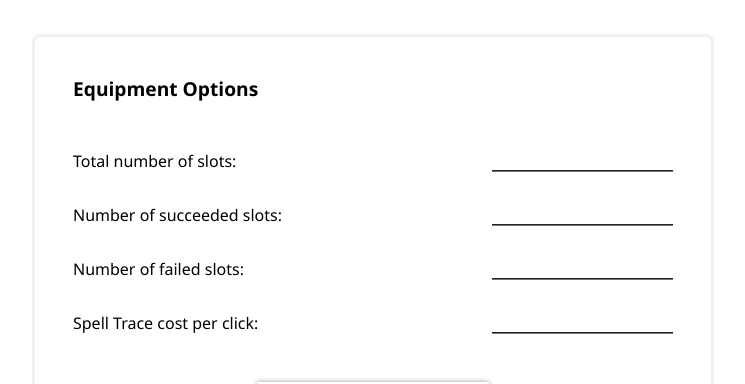
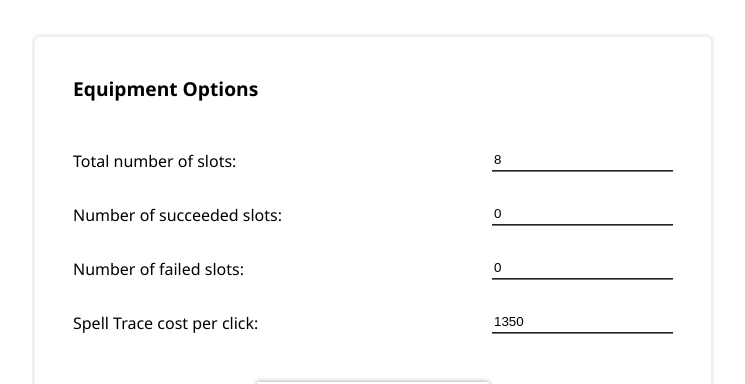
Before and after one commit to lilacse/maplestory-trace-simulator, an Angular app: page / in a window 1280 px wide. Shown: the top 384 px of the page, without its empty margins (267-1012 px from the left). Built offline with nearby package versions, Linux system fonts and the light colour scheme.

Commit message:
Binding input for equipment editor with the simulator service.

```diff
--- a/src/app/app.module.ts
+++ b/src/app/app.module.ts
@@ -1,5 +1,6 @@
 import { NgModule } from '@angular/core';
 import { BrowserModule } from '@angular/platform-browser';
+import { FormsModule } from '@angular/forms';
 
 import { AppComponent } from './app.component';
 import { EqiupmentEditorComponent } from './eqiupment-editor/eqiupment-editor.component';
@@ -12,7 +13,8 @@ import { SimulationOptionsComponent } from './simulation-options/simulation-opti
     SimulationOptionsComponent
   ],
   imports: [
-    BrowserModule
+    BrowserModule,
+    FormsModule
   ],
   providers: [],
   bootstrap: [AppComponent]
--- a/src/app/eqiupment-editor/eqiupment-editor.component.html
+++ b/src/app/eqiupment-editor/eqiupment-editor.component.html
@@ -4,21 +4,21 @@
     </div>
     <div class="input-row">
         <label for="totalSlotsInput" class="input-label">Total number of slots:</label>
-        <input id="totalSlotsInput" class="input-box" type="number" min="0" />
+        <input id="totalSlotsInput" class="input-box" type="number" min="0" [(ngModel)]="traceSimulatorService.equipment.totalSlotCount" />
     </div>
     <div class="input-row">
         <label for="succeededSlotsInput" class="input-label">Number of succeeded slots:</label>
-        <input id="succeededSlotsInput" class="input-box" type="number" min="0" />
+        <input id="succeededSlotsInput" class="input-box" type="number" min="0" [(ngModel)]="traceSimulatorService.equipment.succededSlotCount" />
     </div>
     <div class="input-row">
         <label for="failedSlotsInput" class="input-label">Number of failed slots:</label>
-        <input id="failedSlotsInput" class="input-box" type="number" min="0" />
+        <input id="failedSlotsInput" class="input-box" type="number" min="0" [(ngModel)]="traceSimulatorService.equipment.failedSlotCount" />
     </div>
     <div class="input-row">
         <label for="costPerClickInput" class="input-label">Spell Trace cost per click:</label>
-        <input id="costPerClickInput" class="input-box" type="number" min="0" />
+        <input id="costPerClickInput" class="input-box" type="number" min="0" [(ngModel)]="traceSimulatorService.equipment.costPerClick" />
     </div>
     <div class="button-wrapper">
-        <div class="button button-danger">Reset equipment options</div>
+        <div class="button button-danger" (click)="resetEquipOptions()">Reset equipment options</div>
     </div>
 </div>
--- a/src/app/eqiupment-editor/eqiupment-editor.component.ts
+++ b/src/app/eqiupment-editor/eqiupment-editor.component.ts
@@ -1,4 +1,5 @@
 import { Component, OnInit } from '@angular/core';
+import { TraceSimulatorService } from '../trace-simulator/trace-simulator.service';
 
 @Component({
   selector: 'app-eqiupment-editor',
@@ -7,9 +8,26 @@ import { Component, OnInit } from '@angular/core';
 })
 export class EqiupmentEditorComponent implements OnInit {
 
-  constructor() { }
+  private readonly _defaultEquipTotalSlots: number;
+  private readonly _defaultEquipInitialSucceededSlots: number;
+  private readonly _defaultEquipInitialFailedSlots: number;
+  private readonly _defaultEquipCostPerClick: number;
+
+  constructor(public traceSimulatorService: TraceSimulatorService) {
+    this._defaultEquipTotalSlots = traceSimulatorService.equipment.totalSlotCount;
+    this._defaultEquipInitialSucceededSlots = traceSimulatorService.equipment.succededSlotCount;
+    this._defaultEquipInitialFailedSlots = traceSimulatorService.equipment.failedSlotCount;
+    this._defaultEquipCostPerClick = traceSimulatorService.equipment.costPerClick;
+  }
 
   ngOnInit(): void {
   }
 
+  public resetEquipOptions(): void {
+    this.traceSimulatorService.equipment.totalSlotCount = this._defaultEquipTotalSlots;
+    this.traceSimulatorService.equipment.succededSlotCount = this._defaultEquipInitialSucceededSlots;
+    this.traceSimulatorService.equipment.failedSlotCount = this._defaultEquipInitialFailedSlots;
+    this.traceSimulatorService.equipment.costPerClick = this._defaultEquipCostPerClick;
+  }
+
 }
--- a/src/app/trace-simulator/modules/equipment/Equipment.ts
+++ b/src/app/trace-simulator/modules/equipment/Equipment.ts
@@ -5,23 +5,23 @@ export default class Equipment {
   private _currentFailedSlots: number = 0;
   private _currentRemainingSlots: number = 0;
 
-  private readonly _totalSlotCount: number;
-  private readonly _succededSlotCount: number;
-  private readonly _failedSlotCount: number;
-  private readonly _costPerClick: number;
+  public totalSlotCount: number;
+  public succededSlotCount: number;
+  public failedSlotCount: number;
+  public costPerClick: number;
 
   constructor(totalSlots: number, succeeded: number, failed: number, costPerClick: number) {
     if (failed + succeeded > totalSlots) {
       throw "Number of succeeded and failed slots more than the total number of slots!"
     }
 
-    this._totalSlotCount = totalSlots;
-    this._succededSlotCount = succeeded;
-    this._failedSlotCount = failed;
+    this.totalSlotCount = totalSlots;
+    this.succededSlotCount = succeeded;
+    this.failedSlotCount = failed;
 
     this._currentRemainingSlots = totalSlots - succeeded - failed;
     this._currentFailedSlots = failed;
-    this._costPerClick = costPerClick;
+    this.costPerClick = costPerClick;
   }
 
   get currentFailedSlots(): number {
@@ -33,13 +33,13 @@ export default class Equipment {
   }
 
   resetEquip(): void {
-    this._currentRemainingSlots = this._totalSlotCount - this._succededSlotCount - this._failedSlotCount;
-    this._currentFailedSlots = this._failedSlotCount;
+    this._currentRemainingSlots = this.totalSlotCount - this.succededSlotCount - this.failedSlotCount;
+    this._currentFailedSlots = this.failedSlotCount;
   }
 
   getCostPerClick(hasDiscount: boolean = false): number {
-    if (hasDiscount) return Math.ceil(this._costPerClick) / 2;
-    else return this._costPerClick;
+    if (hasDiscount) return Math.ceil(this.costPerClick) / 2;
+    else return this.costPerClick;
   }
 
   traceSuccess(): void {
@@ -64,6 +64,6 @@ export default class Equipment {
 
   innoSuccess(): void {
     this._currentFailedSlots = 0;
-    this._currentRemainingSlots = this._totalSlotCount;
+    this._currentRemainingSlots = this.totalSlotCount;
   }
 }
--- a/src/app/trace-simulator/trace-simulator.service.ts
+++ b/src/app/trace-simulator/trace-simulator.service.ts
@@ -1,9 +1,17 @@
 import { Injectable } from '@angular/core';
+import Equipment from './modules/equipment/Equipment';
+import SimulationOptions from './modules/simulator/SimulationOptions';
 
 @Injectable({
   providedIn: 'root'
 })
 export class TraceSimulatorService {
 
-  constructor() { }
+  public simulationOptions: SimulationOptions;
+  public equipment: Equipment;
+
+  constructor() {
+    this.simulationOptions = new SimulationOptions();
+    this.equipment = new Equipment(8, 0, 0, 1350);
+  }
 }
```
